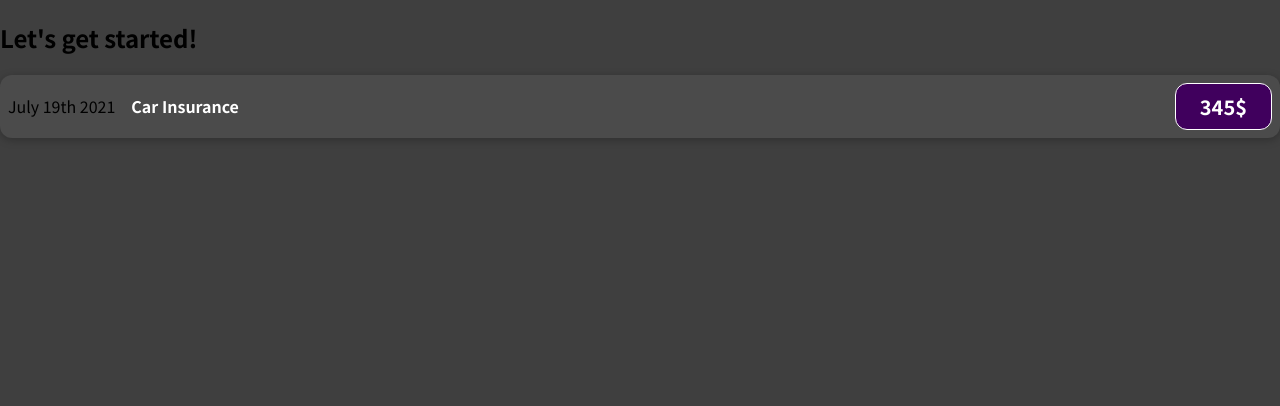
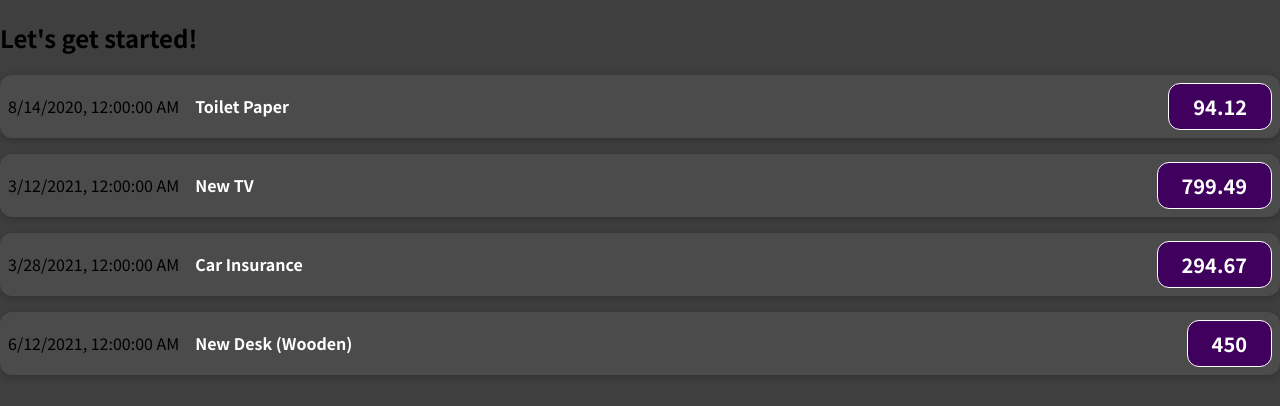
Before and after one commit to faisal-kn/content-react-app, a JavaScript app: page / in a window 1280 px wide. Shown: the top 406 px of the page. Built offline with nearby package versions, Linux system fonts and the light colour scheme.

Commit message:
modified expenseItem

```diff
--- a/src/App.js
+++ b/src/App.js
@@ -1,10 +1,51 @@
 import ExpenseItem from './components/ExpenseItem';
 
 function App() {
+  const expenses = [
+    {
+      id: 'e1',
+      title: 'Toilet Paper',
+      amount: 94.12,
+      date: new Date(2020, 7, 14),
+    },
+    { id: 'e2', title: 'New TV', amount: 799.49, date: new Date(2021, 2, 12) },
+    {
+      id: 'e3',
+      title: 'Car Insurance',
+      amount: 294.67,
+      date: new Date(2021, 2, 28),
+    },
+    {
+      id: 'e4',
+      title: 'New Desk (Wooden)',
+      amount: 450,
+      date: new Date(2021, 5, 12),
+    },
+  ];
+
   return (
     <div>
       <h2>Let's get started!</h2>
-      <ExpenseItem></ExpenseItem>
+      <ExpenseItem
+        title={expenses[0].title}
+        amount={expenses[0].amount}
+        date={expenses[0].date}
+      ></ExpenseItem>
+      <ExpenseItem
+        title={expenses[1].title}
+        amount={expenses[1].amount}
+        date={expenses[1].date}
+      ></ExpenseItem>
+      <ExpenseItem
+        title={expenses[2].title}
+        amount={expenses[2].amount}
+        date={expenses[2].date}
+      ></ExpenseItem>
+      <ExpenseItem
+        title={expenses[3].title}
+        amount={expenses[3].amount}
+        date={expenses[3].date}
+      ></ExpenseItem>
     </div>
   );
 }
--- a/src/components/ExpenseItem.js
+++ b/src/components/ExpenseItem.js
@@ -1,11 +1,12 @@
 import './ExpenseItem.css';
 
-function ExpenseItem() {
+function ExpenseItem(props) {
+  console.log(props);
   return (
     <div className="expense-item">
-      <div>July 19th 2021</div>
-      <h2 className="expense-item__description">Car Insurance</h2>
-      <div className="expense-item__price">345$</div>
+      <div>{props.date.toLocaleString()}</div>
+      <h2 className="expense-item__description">{props.title}</h2>
+      <div className="expense-item__price">{props.amount}</div>
     </div>
   );
 }
```
Also changed, not shown: src/components/ExpenseDate.js (added), 1 other file (tests, documents, lock files or other folders).
